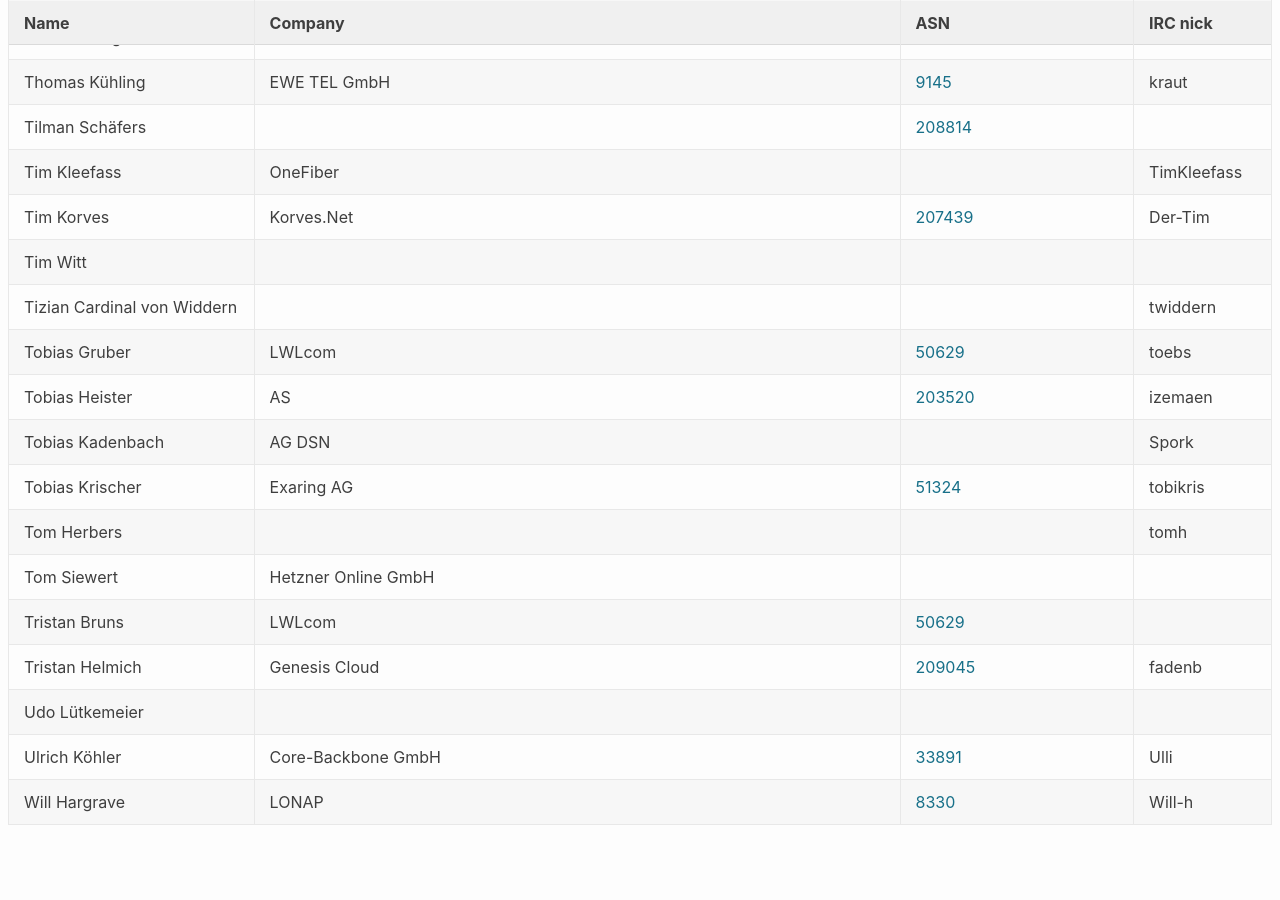
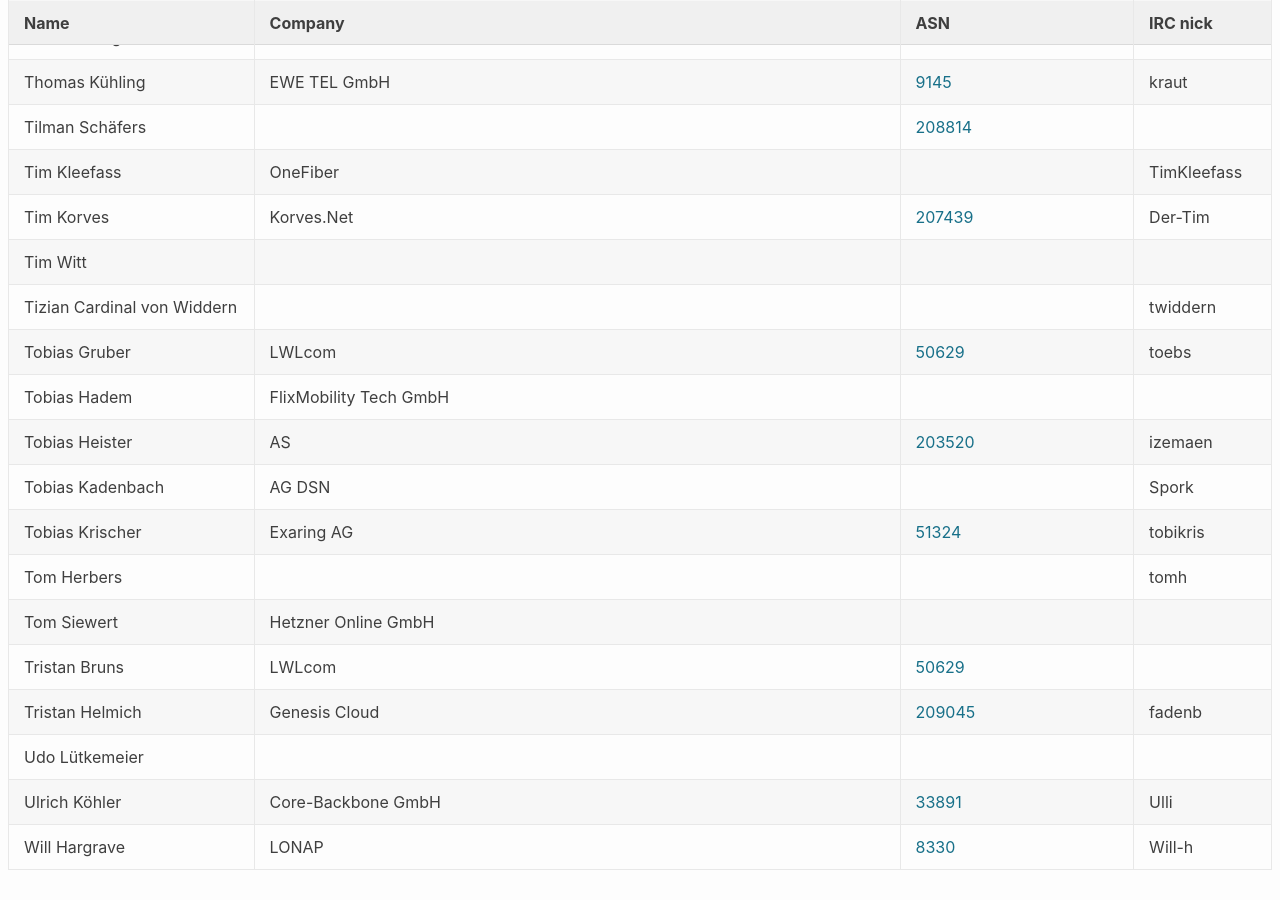
Before and after one commit to denog/pretix-attendeelist, a Jekyll site: the page built from denog13/index.markdown, in a window 1280 px wide and 900 px high, scrolled down 7797 px. Built offline with Jekyll 4.4.1, drawn with Linux system fonts in a browser that asks for light colours; before the commit the page ends 8652 px from its top, so only the background shows below that.

Commit message:
Latest data: Thu Sep 30 19:12:00 UTC 2021

```diff
--- a/_data/attendees_denog13.json
+++ b/_data/attendees_denog13.json
@@ -1044,6 +1044,12 @@
     "asn": "50629"
   },
   {
+    "name": "Tobias Hadem",
+    "company": "FlixMobility Tech GmbH",
+    "irc": null,
+    "asn": null
+  },
+  {
     "name": "Tobias Heister",
     "company": "AS",
     "irc": "izemaen",
```
